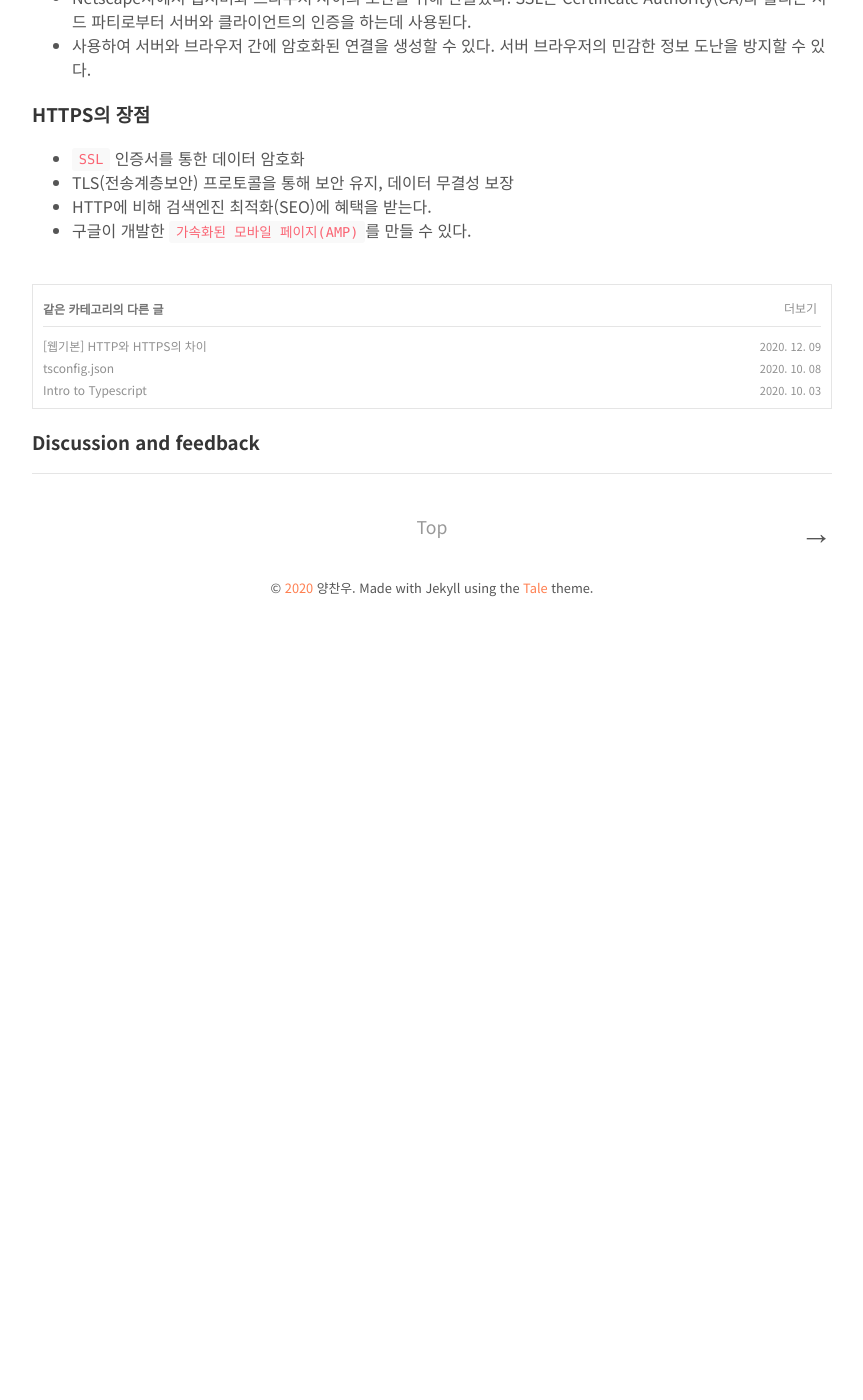
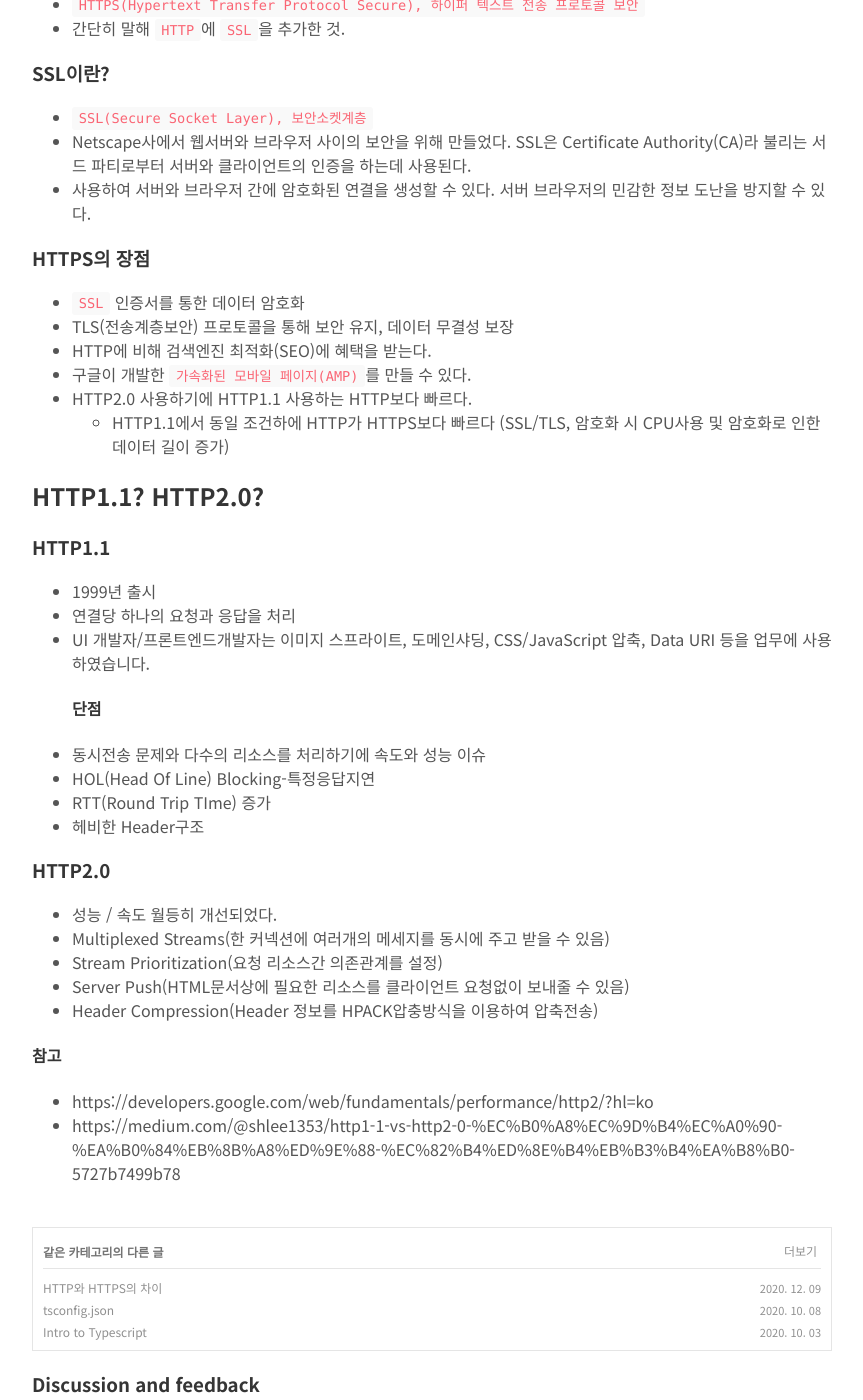
Before and after one commit to Oizys18/blog_depreciated, a Jekyll site: the page built from _posts/Web/2020-12-09-HTTP-HTTPS.md, in a window 1280 px wide and 1400 px high, scrolled down 1133 px. Shown: the whole window, without its empty margins (208-1071 px from the left). Built offline with Jekyll 4.4.1, drawn with Linux system fonts in a browser that asks for light colours; comment, search, counter and statistics services are not loaded; before the commit the page ends 1763 px from its top, so only the background shows below that; some of the changed text lies outside the part shown.

Commit message:
Mod HTTP HTTPS

```diff
--- a/_posts/Web/2020-12-09-HTTP-HTTPS.md
+++ b/_posts/Web/2020-12-09-HTTP-HTTPS.md
@@ -1,6 +1,6 @@
 ---
 layout: post
-title: "[웹기본] HTTP와 HTTPS의 차이"
+title: "HTTP와 HTTPS의 차이"
 author: "Oizys18"
 categories: [Web]
 comments: true
@@ -16,9 +16,9 @@ tags: [Web, Basics, Frontend, HTTP, HTTPS, SSL]
 
 ## HTTP란?
 - `HTTP(HyperText Transfer Protocol), 초본문전송규약, 하이퍼본문전송규약`
+- 웹상에서 클라이언트와 웹서버간 통신을 위한 프로토콜
 - W3 상에서 정보를 주고받을 수 있는 프로토콜이다. 주로 HTML 문서를 주고받는 데에 쓰인다. 주로 TCP를 사용하고 HTTP/3 부터는 UDP를 사용하며, 80번 포트를 사용한다.
 - HTTP는 클라이언트와 서버 사이에 이루어지는 요청/응답(request/response) 프로토콜이다. 예를 들면, 클라이언트인 웹 브라우저가 HTTP를 통하여 서버로부터 웹페이지(HTML)나 그림 정보를 요청하면, 서버는 이 요청에 응답하여 필요한 정보를 해당 사용자에게 전달하게 된다.
-
 
 ### HTTP의 단점
 - 서버에서부터 브라우저로 전송되는 정보가 암호화되지 않는다.(== 데이터 도난의 위험성이 있다.)
@@ -37,3 +37,30 @@ tags: [Web, Basics, Frontend, HTTP, HTTPS, SSL]
 - TLS(전송계층보안) 프로토콜을 통해 보안 유지, 데이터 무결성 보장
 - HTTP에 비해 검색엔진 최적화(SEO)에 혜택을 받는다.
 - 구글이 개발한 `가속화된 모바일 페이지(AMP)`를 만들 수 있다.
+- HTTP2.0 사용하기에 HTTP1.1 사용하는 HTTP보다 빠르다.
+  - HTTP1.1에서 동일 조건하에 HTTP가 HTTPS보다 빠르다 (SSL/TLS, 암호화 시 CPU사용 및 암호화로 인한 데이터 길이 증가)
+
+
+
+## HTTP1.1? HTTP2.0?
+### HTTP1.1
+- 1999년 출시
+- 연결당 하나의 요청과 응답을 처리
+-  UI 개발자/프론트엔드개발자는 이미지 스프라이트, 도메인샤딩, CSS/JavaScript 압축, Data URI 등을 업무에 사용하였습니다.
+#### 단점
+  - 동시전송 문제와 다수의 리소스를 처리하기에 속도와 성능 이슈
+  - HOL(Head Of Line) Blocking-특정응답지연
+  - RTT(Round Trip TIme) 증가
+  - 헤비한 Header구조
+
+### HTTP2.0
+- 성능 / 속도 월등히 개선되었다.
+- Multiplexed Streams(한 커넥션에 여러개의 메세지를 동시에 주고 받을 수 있음)
+- Stream Prioritization(요청 리소스간 의존관계를 설정)
+- Server Push(HTML문서상에 필요한 리소스를 클라이언트 요청없이 보내줄 수 있음)
+- Header Compression(Header 정보를 HPACK압충방식을 이용하여 압축전송)
+
+
+#### 참고
+- https://developers.google.com/web/fundamentals/performance/http2/?hl=ko
+- https://medium.com/@shlee1353/http1-1-vs-http2-0-%EC%B0%A8%EC%9D%B4%EC%A0%90-%EA%B0%84%EB%8B%A8%ED%9E%88-%EC%82%B4%ED%8E%B4%EB%B3%B4%EA%B8%B0-5727b7499b78
```
